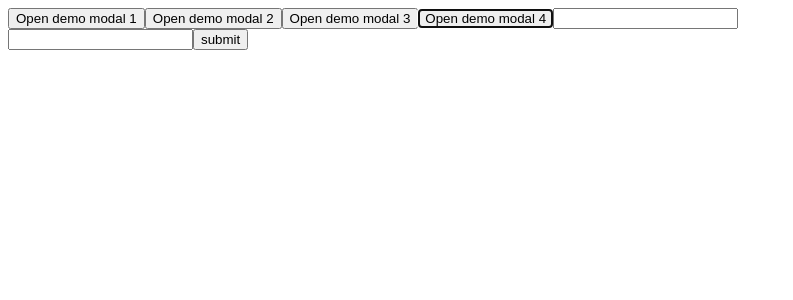
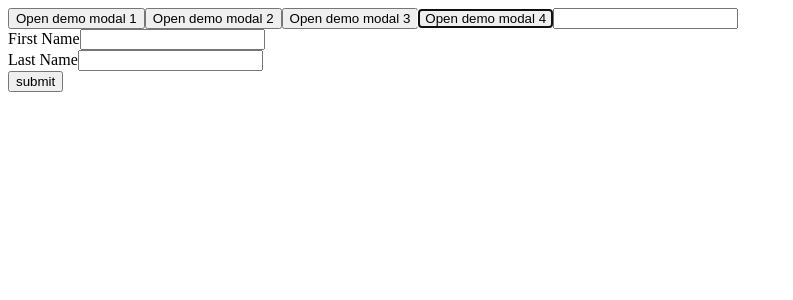
Before and after one commit to r2dev/sml, a React (Create React App) app: page / in a window 1280 px wide. Shown: the top 300 px of the page, without its empty margins (0-793 px from the left). Built offline with nearby package versions, Linux system fonts and the light colour scheme.

Commit message:
add last name in demo

```diff
--- a/src/react/Form.js
+++ b/src/react/Form.js
@@ -95,8 +95,16 @@ function FormError() {
 
 function FormDemo(props) {
 	return(
-		<Form onSubmit={event => console.log(event)} initialValue={{firstname: ''}}>
-			<InputField name="firstname"></InputField>
+		<Form onSubmit={event => console.log(event)} initialValue={{firstname: '', lastname: ''}}>
+			<div>
+				<label htmlFor="firstname">First Name</label>
+				<InputField name="firstname" id="firstname" type="text"></InputField>
+			</div>
+			<div>
+				<label htmlFor="lastname">Last Name</label>
+				<InputField name="lastname" id="lastname" type="text"></InputField>
+			</div>
+
 			<button>submit</button>
 		</Form>
 	)
```
